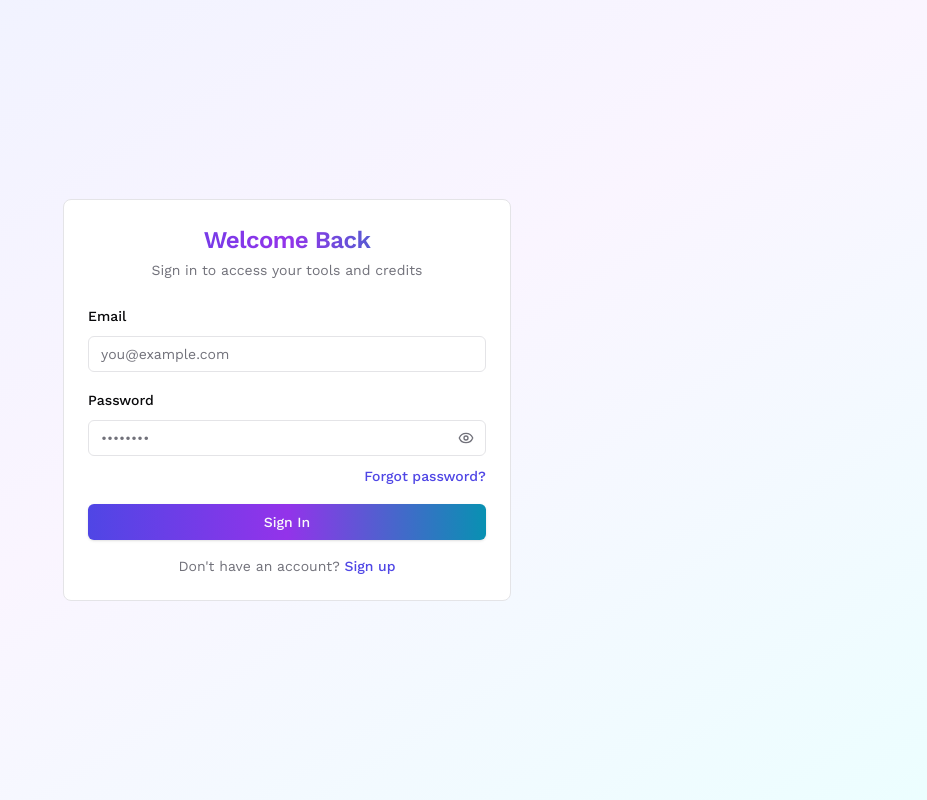
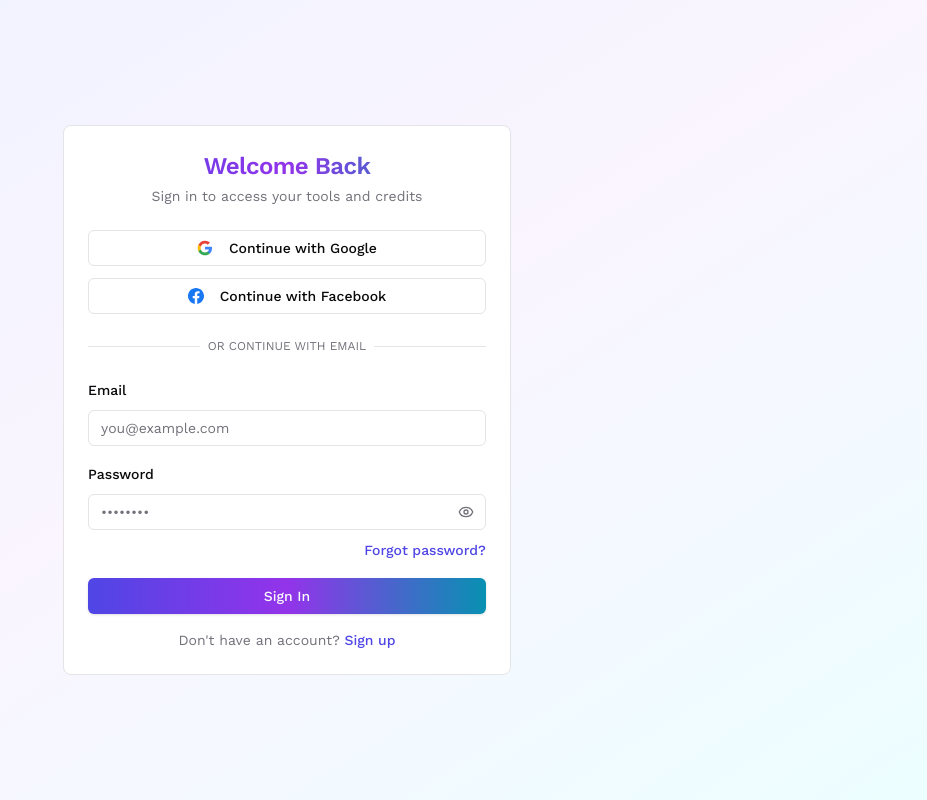
Before and after one commit to ashinstinct/sg-3f9e0639-0e46-47e0-ba87-cf415efaed8a-1774293159, a Next.js app: page /auth/login in a window 1280 px wide. Shown: the whole page, without its empty margins (353-1280 px from the left). Built offline with nearby package versions, Linux system fonts and the light colour scheme.

Commit message:
feat(auth): Implement Google and Facebook OAuth for login and signup

```diff
--- a/src/pages/auth/login.tsx
+++ b/src/pages/auth/login.tsx
@@ -3,7 +3,7 @@ import { Button } from "@/components/ui/button";
 import { Card, CardContent, CardDescription, CardHeader, CardTitle } from "@/components/ui/card";
 import { Input } from "@/components/ui/input";
 import { Label } from "@/components/ui/label";
-import { supabase } from "@/integrations/supabase/client";
+import { authService } from "@/services/authService";
 import { useState } from "react";
 import { useRouter } from "next/router";
 import Link from "next/link";
@@ -17,18 +17,16 @@ export default function Login() {
   const [password, setPassword] = useState("");
   const [showPassword, setShowPassword] = useState(false);
   const [loading, setLoading] = useState(false);
+  const [oauthLoading, setOauthLoading] = useState<"google" | "facebook" | null>(null);
 
   const handleLogin = async (e: React.FormEvent) => {
     e.preventDefault();
     setLoading(true);
 
     try {
-      const { data, error } = await supabase.auth.signInWithPassword({
-        email,
-        password,
-      });
+      const { user, error } = await authService.signIn(email, password);
 
-      if (error) throw error;
+      if (error) throw new Error(error.message);
 
       toast({
         title: "Welcome back!",
@@ -44,6 +42,42 @@ export default function Login() {
       });
     } finally {
       setLoading(false);
+    }
+  };
+
+  const handleGoogleLogin = async () => {
+    setOauthLoading("google");
+    try {
+      const { error } = await authService.signInWithGoogle();
+
+      if (error) throw new Error(error.message);
+
+      // OAuth redirect happens automatically
+    } catch (error: any) {
+      toast({
+        title: "Google sign-in failed",
+        description: error.message,
+        variant: "destructive",
+      });
+      setOauthLoading(null);
+    }
+  };
+
+  const handleFacebookLogin = async () => {
+    setOauthLoading("facebook");
+    try {
+      const { error } = await authService.signInWithFacebook();
+
+      if (error) throw new Error(error.message);
+
+      // OAuth redirect happens automatically
+    } catch (error: any) {
+      toast({
+        title: "Facebook sign-in failed",
+        description: error.message,
+        variant: "destructive",
+      });
+      setOauthLoading(null);
     }
   };
 
@@ -65,6 +99,69 @@ export default function Login() {
             </CardDescription>
           </CardHeader>
           <CardContent>
+            {/* Social Login Buttons */}
+            <div className="space-y-3 mb-6">
+              <Button
+                type="button"
+                variant="outline"
+                className="w-full relative"
+                onClick={handleGoogleLogin}
+                disabled={oauthLoading !== null}
+              >
+                {oauthLoading === "google" ? (
+                  <Loader2 className="mr-2 h-4 w-4 animate-spin" />
+                ) : (
+                  <svg className="mr-2 h-4 w-4" viewBox="0 0 24 24">
+                    <path
+                      fill="#4285F4"
+                      d="M22.56 12.25c0-.78-.07-1.53-.2-2.25H12v4.26h5.92c-.26 1.37-1.04 2.53-2.21 3.31v2.77h3.57c2.08-1.92 3.28-4.74 3.28-8.09z"
+                    />
+                    <path
+                      fill="#34A853"
+                      d="M12 23c2.97 0 5.46-.98 7.28-2.66l-3.57-2.77c-.98.66-2.23 1.06-3.71 1.06-2.86 0-5.29-1.93-6.16-4.53H2.18v2.84C3.99 20.53 7.7 23 12 23z"
+                    />
+                    <path
+                      fill="#FBBC05"
+                      d="M5.84 14.09c-.22-.66-.35-1.36-.35-2.09s.13-1.43.35-2.09V7.07H2.18C1.43 8.55 1 10.22 1 12s.43 3.45 1.18 4.93l2.85-2.22.81-.62z"
+                    />
+                    <path
+                      fill="#EA4335"
+                      d="M12 5.38c1.62 0 3.06.56 4.21 1.64l3.15-3.15C17.45 2.09 14.97 1 12 1 7.7 1 3.99 3.47 2.18 7.07l3.66 2.84c.87-2.6 3.3-4.53 6.16-4.53z"
+                    />
+                  </svg>
+                )}
+                Continue with Google
+              </Button>
+
+              <Button
+                type="button"
+                variant="outline"
+                className="w-full relative"
+                onClick={handleFacebookLogin}
+                disabled={oauthLoading !== null}
+              >
+                {oauthLoading === "facebook" ? (
+                  <Loader2 className="mr-2 h-4 w-4 animate-spin" />
+                ) : (
+                  <svg className="mr-2 h-5 w-5" fill="#1877F2" viewBox="0 0 24 24">
+                    <path d="M24 12.073c0-6.627-5.373-12-12-12s-12 5.373-12 12c0 5.99 4.388 10.954 10.125 11.854v-8.385H7.078v-3.47h3.047V9.43c0-3.007 1.792-4.669 4.533-4.669 1.312 0 2.686.235 2.686.235v2.953H15.83c-1.491 0-1.956.925-1.956 1.874v2.25h3.328l-.532 3.47h-2.796v8.385C19.612 23.027 24 18.062 24 12.073z"/>
+                  </svg>
+                )}
+                Continue with Facebook
+              </Button>
+            </div>
+
+            <div className="relative mb-6">
+              <div className="absolute inset-0 flex items-center">
+                <span className="w-full border-t" />
+              </div>
+              <div className="relative flex justify-center text-xs uppercase">
+                <span className="bg-background px-2 text-muted-foreground">
+                  Or continue with email
+                </span>
+              </div>
+            </div>
+
             <form onSubmit={handleLogin} className="space-y-4">
               <div className="space-y-2">
                 <Label htmlFor="email">Email</Label>
@@ -116,7 +213,7 @@ export default function Login() {
               <Button
                 type="submit"
                 className="w-full bg-gradient-to-r from-indigo-600 via-purple-600 to-cyan-600 hover:opacity-90"
-                disabled={loading}
+                disabled={loading || oauthLoading !== null}
               >
                 {loading ? (
                   <>
--- a/src/pages/auth/signup.tsx
+++ b/src/pages/auth/signup.tsx
@@ -3,7 +3,7 @@ import { Button } from "@/components/ui/button";
 import { Card, CardContent, CardDescription, CardHeader, CardTitle } from "@/components/ui/card";
 import { Input } from "@/components/ui/input";
 import { Label } from "@/components/ui/label";
-import { supabase } from "@/integrations/supabase/client";
+import { authService } from "@/services/authService";
 import { useState } from "react";
 import { useRouter } from "next/router";
 import Link from "next/link";
@@ -18,23 +18,16 @@ export default function Signup() {
   const [fullName, setFullName] = useState("");
   const [showPassword, setShowPassword] = useState(false);
   const [loading, setLoading] = useState(false);
+  const [oauthLoading, setOauthLoading] = useState<"google" | "facebook" | null>(null);
 
   const handleSignup = async (e: React.FormEvent) => {
     e.preventDefault();
     setLoading(true);
 
     try {
-      const { data, error } = await supabase.auth.signUp({
-        email,
-        password,
-        options: {
-          data: {
-            full_name: fullName,
-          },
-        },
-      });
+      const { user, error } = await authService.signUp(email, password, fullName);
 
-      if (error) throw error;
+      if (error) throw new Error(error.message);
 
       toast({
         title: "Account created!",
@@ -50,6 +43,42 @@ export default function Signup() {
       });
     } finally {
       setLoading(false);
+    }
+  };
+
+  const handleGoogleSignup = async () => {
+    setOauthLoading("google");
+    try {
+      const { error } = await authService.signInWithGoogle();
+
+      if (error) throw new Error(error.message);
+
+      // OAuth redirect happens automatically
+    } catch (error: any) {
+      toast({
+        title: "Google sign-up failed",
+        description: error.message,
+        variant: "destructive",
+      });
+      setOauthLoading(null);
+    }
+  };
+
+  const handleFacebookSignup = async () => {
+    setOauthLoading("facebook");
+    try {
+      const { error } = await authService.signInWithFacebook();
+
+      if (error) throw new Error(error.message);
+
+      // OAuth redirect happens automatically
+    } catch (error: any) {
+      toast({
+        title: "Facebook sign-up failed",
+        description: error.message,
+        variant: "destructive",
+      });
+      setOauthLoading(null);
     }
   };
 
@@ -71,6 +100,69 @@ export default function Signup() {
             </CardDescription>
           </CardHeader>
           <CardContent>
+            {/* Social Signup Buttons */}
+            <div className="space-y-3 mb-6">
+              <Button
+                type="button"
+                variant="outline"
+                className="w-full relative"
+                onClick={handleGoogleSignup}
+                disabled={oauthLoading !== null}
+              >
+                {oauthLoading === "google" ? (
+                  <Loader2 className="mr-2 h-4 w-4 animate-spin" />
+                ) : (
+                  <svg className="mr-2 h-4 w-4" viewBox="0 0 24 24">
+                    <path
+                      fill="#4285F4"
+                      d="M22.56 12.25c0-.78-.07-1.53-.2-2.25H12v4.26h5.92c-.26 1.37-1.04 2.53-2.21 3.31v2.77h3.57c2.08-1.92 3.28-4.74 3.28-8.09z"
+                    />
+                    <path
+                      fill="#34A853"
+                      d="M12 23c2.97 0 5.46-.98 7.28-2.66l-3.57-2.77c-.98.66-2.23 1.06-3.71 1.06-2.86 0-5.29-1.93-6.16-4.53H2.18v2.84C3.99 20.53 7.7 23 12 23z"
+                    />
+                    <path
+                      fill="#FBBC05"
+                      d="M5.84 14.09c-.22-.66-.35-1.36-.35-2.09s.13-1.43.35-2.09V7.07H2.18C1.43 8.55 1 10.22 1 12s.43 3.45 1.18 4.93l2.85-2.22.81-.62z"
+                    />
+                    <path
+                      fill="#EA4335"
+                      d="M12 5.38c1.62 0 3.06.56 4.21 1.64l3.15-3.15C17.45 2.09 14.97 1 12 1 7.7 1 3.99 3.47 2.18 7.07l3.66 2.84c.87-2.6 3.3-4.53 6.16-4.53z"
+                    />
+                  </svg>
+                )}
+                Continue with Google
+              </Button>
+
+              <Button
+                type="button"
+                variant="outline"
+                className="w-full relative"
+                onClick={handleFacebookSignup}
+                disabled={oauthLoading !== null}
+              >
+                {oauthLoading === "facebook" ? (
+                  <Loader2 className="mr-2 h-4 w-4 animate-spin" />
+                ) : (
+                  <svg className="mr-2 h-5 w-5" fill="#1877F2" viewBox="0 0 24 24">
+                    <path d="M24 12.073c0-6.627-5.373-12-12-12s-12 5.373-12 12c0 5.99 4.388 10.954 10.125 11.854v-8.385H7.078v-3.47h3.047V9.43c0-3.007 1.792-4.669 4.533-4.669 1.312 0 2.686.235 2.686.235v2.953H15.83c-1.491 0-1.956.925-1.956 1.874v2.25h3.328l-.532 3.47h-2.796v8.385C19.612 23.027 24 18.062 24 12.073z"/>
+                  </svg>
+                )}
+                Continue with Facebook
+              </Button>
+            </div>
+
+            <div className="relative mb-6">
+              <div className="absolute inset-0 flex items-center">
+                <span className="w-full border-t" />
+              </div>
+              <div className="relative flex justify-center text-xs uppercase">
+                <span className="bg-background px-2 text-muted-foreground">
+                  Or continue with email
+                </span>
+              </div>
+            </div>
+
             <form onSubmit={handleSignup} className="space-y-4">
               <div className="space-y-2">
                 <Label htmlFor="fullName">Full Name</Label>
@@ -127,7 +219,7 @@ export default function Signup() {
               <Button
                 type="submit"
                 className="w-full bg-gradient-to-r from-indigo-600 via-purple-600 to-cyan-600 hover:opacity-90"
-                disabled={loading}
+                disabled={loading || oauthLoading !== null}
               >
                 {loading ? (
                   <>
```
Also changed, not shown: src/services/authService.ts (+52 -1 lines).
